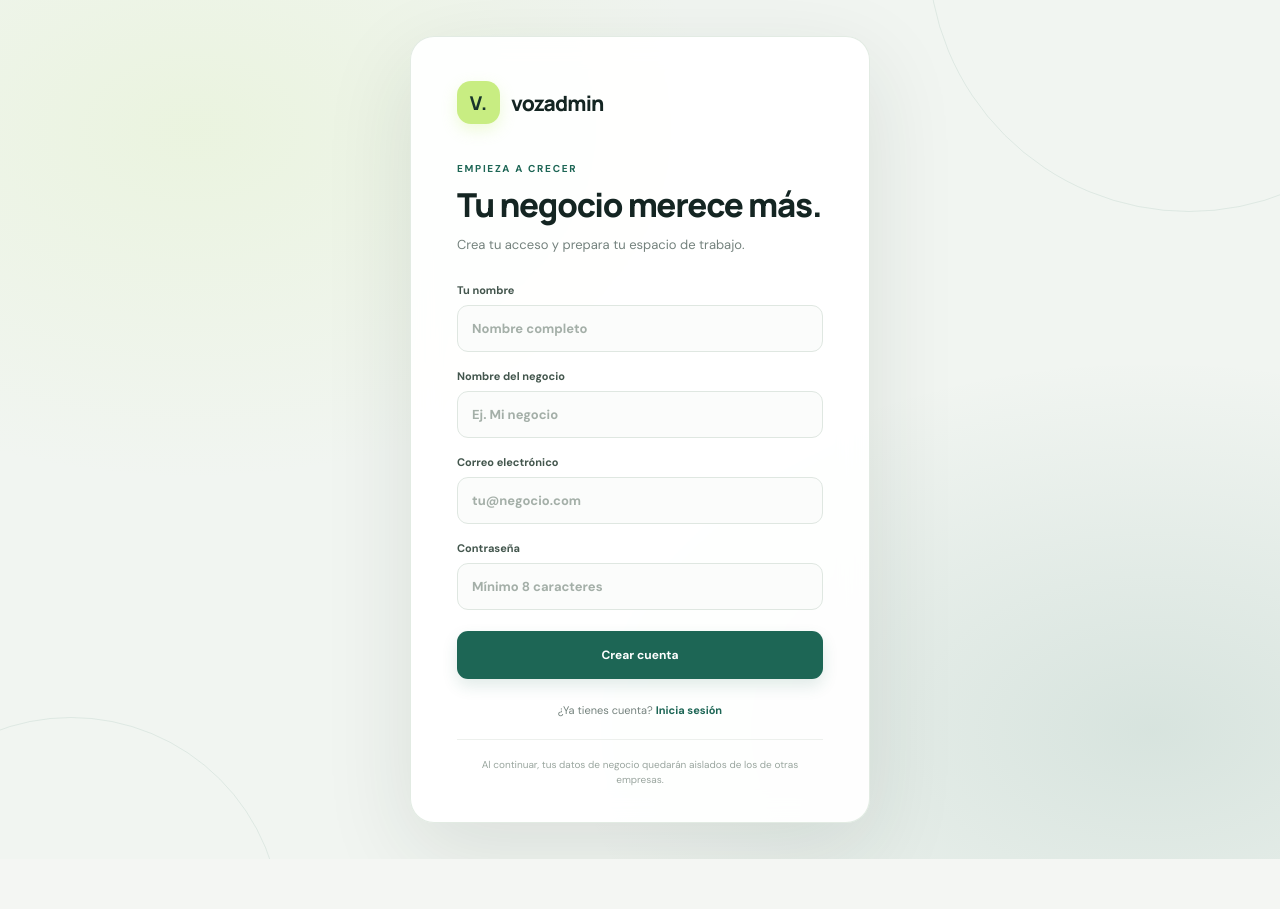
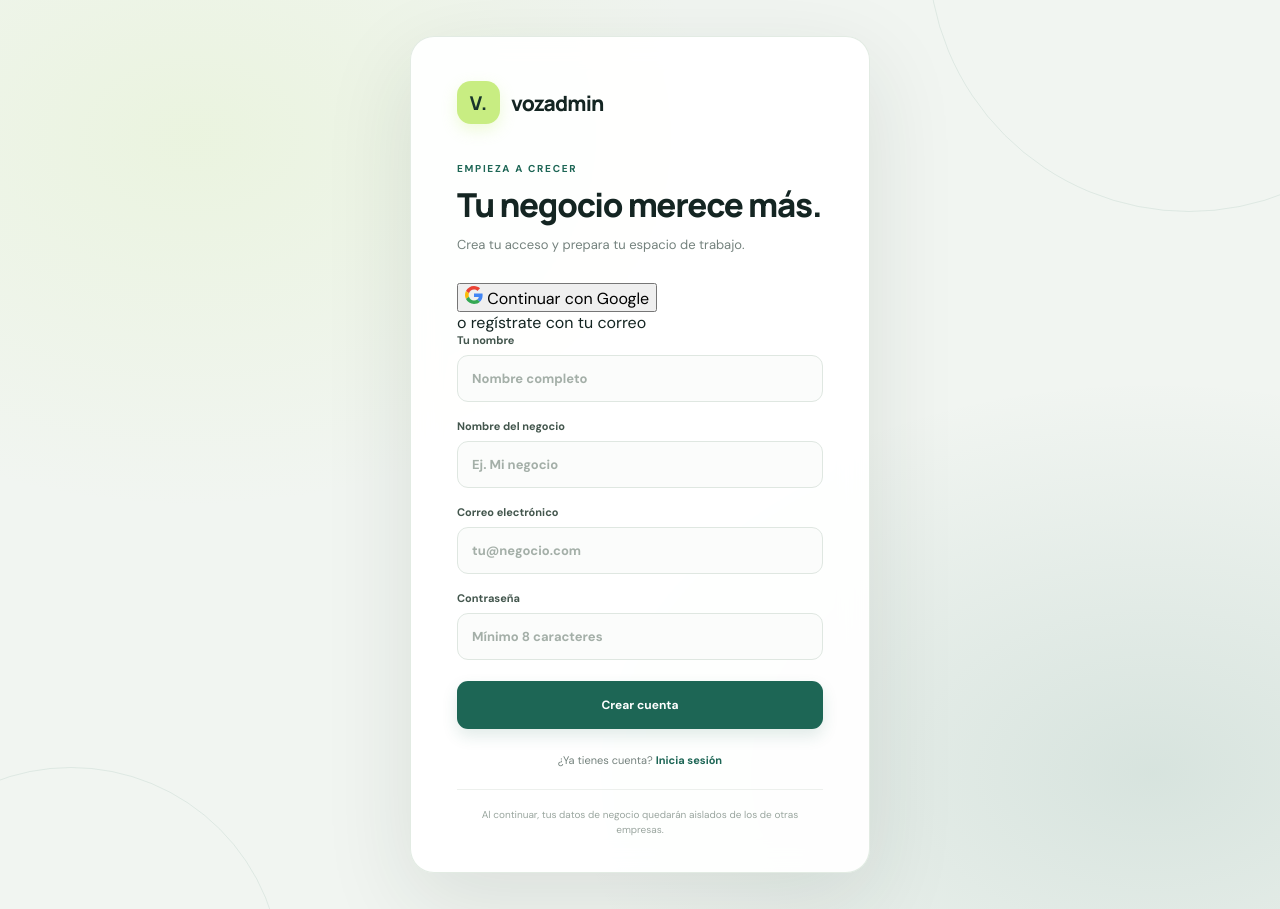
Before and after one commit to JuanVidal1/VozAdmin-PULSO, a Next.js app: page /registro in a window 1280 px wide. Before the commit the page ends 859 px from the top, so only its background shows below. Built offline with nearby package versions, Linux system fonts and the light colour scheme.

Commit message:
Add Google OAuth sign-up option

```diff
--- a/app/registro/page.tsx
+++ b/app/registro/page.tsx
@@ -4,6 +4,10 @@ import { FormEvent, useState } from "react";
 import Link from "next/link";
 import { useRouter } from "next/navigation";
 import { createClient } from "@/lib/supabase/client";
+
+function GoogleMark() {
+  return <svg aria-hidden="true" width="18" height="18" viewBox="0 0 48 48"><path fill="#EA4335" d="M24 9.5c3.54 0 6.71 1.22 9.21 3.6l6.85-6.85C35.9 2.38 30.47 0 24 0 14.62 0 6.51 5.38 2.56 13.22l7.98 6.19C12.43 13.72 17.74 9.5 24 9.5Z"/><path fill="#4285F4" d="M46.98 24.55c0-1.57-.15-3.09-.38-4.55H24v9.02h12.9c-.58 2.96-2.25 5.48-4.73 7.18l7.62 5.9c4.45-4.1 7.19-10.15 7.19-17.55Z"/><path fill="#FBBC05" d="M10.53 28.59A14.4 14.4 0 0 1 9.75 24c0-1.59.27-3.13.76-4.59l-7.98-6.19A23.9 23.9 0 0 0 0 24c0 3.87.93 7.52 2.56 10.78l7.97-6.19Z"/><path fill="#34A853" d="M24 48c6.48 0 11.93-2.13 15.9-5.9l-7.62-5.9c-2.12 1.42-4.84 2.27-8.28 2.27-6.26 0-11.57-4.22-13.47-9.91l-7.98 6.19C6.51 42.62 14.62 48 24 48Z"/></svg>;
+}
 
 export default function RegisterPage() {
   const router = useRouter();
@@ -14,6 +18,22 @@ export default function RegisterPage() {
   const [error, setError] = useState("");
   const [notice, setNotice] = useState("");
   const [loading, setLoading] = useState(false);
+  const [googleLoading, setGoogleLoading] = useState(false);
+
+  async function handleGoogleSignIn() {
+    setError("");
+    setNotice("");
+    setGoogleLoading(true);
+    try {
+      const supabase = createClient();
+      const redirectTo = new URL("/auth/callback?next=%2Fresumen", window.location.origin).toString();
+      const { error: oauthError } = await supabase.auth.signInWithOAuth({ provider: "google", options: { redirectTo } });
+      if (oauthError) throw oauthError;
+    } catch (err) {
+      setError(err instanceof Error ? err.message : "No fue posible conectar con Google.");
+      setGoogleLoading(false);
+    }
+  }
 
   async function handleSubmit(event: FormEvent<HTMLFormElement>) {
     event.preventDefault();
@@ -54,6 +74,10 @@ export default function RegisterPage() {
         <p className="eyebrow">EMPIEZA A CRECER</p>
         <h1>Tu negocio merece más.</h1>
         <p className="auth-subtitle">Crea tu acceso y prepara tu espacio de trabajo.</p>
+        <button type="button" className="google-auth-btn" onClick={handleGoogleSignIn} disabled={googleLoading || loading}>
+          <GoogleMark /> {googleLoading ? "Conectando con Google..." : "Continuar con Google"}
+        </button>
+        <div className="auth-divider"><span>o regístrate con tu correo</span></div>
         <form onSubmit={handleSubmit}>
           <label>Tu nombre<input required value={fullName} onChange={e => setFullName(e.target.value)} placeholder="Nombre completo" /></label>
           <label>Nombre del negocio<input required minLength={2} value={businessName} onChange={e => setBusinessName(e.target.value)} placeholder="Ej. Mi negocio" /></label>
```
